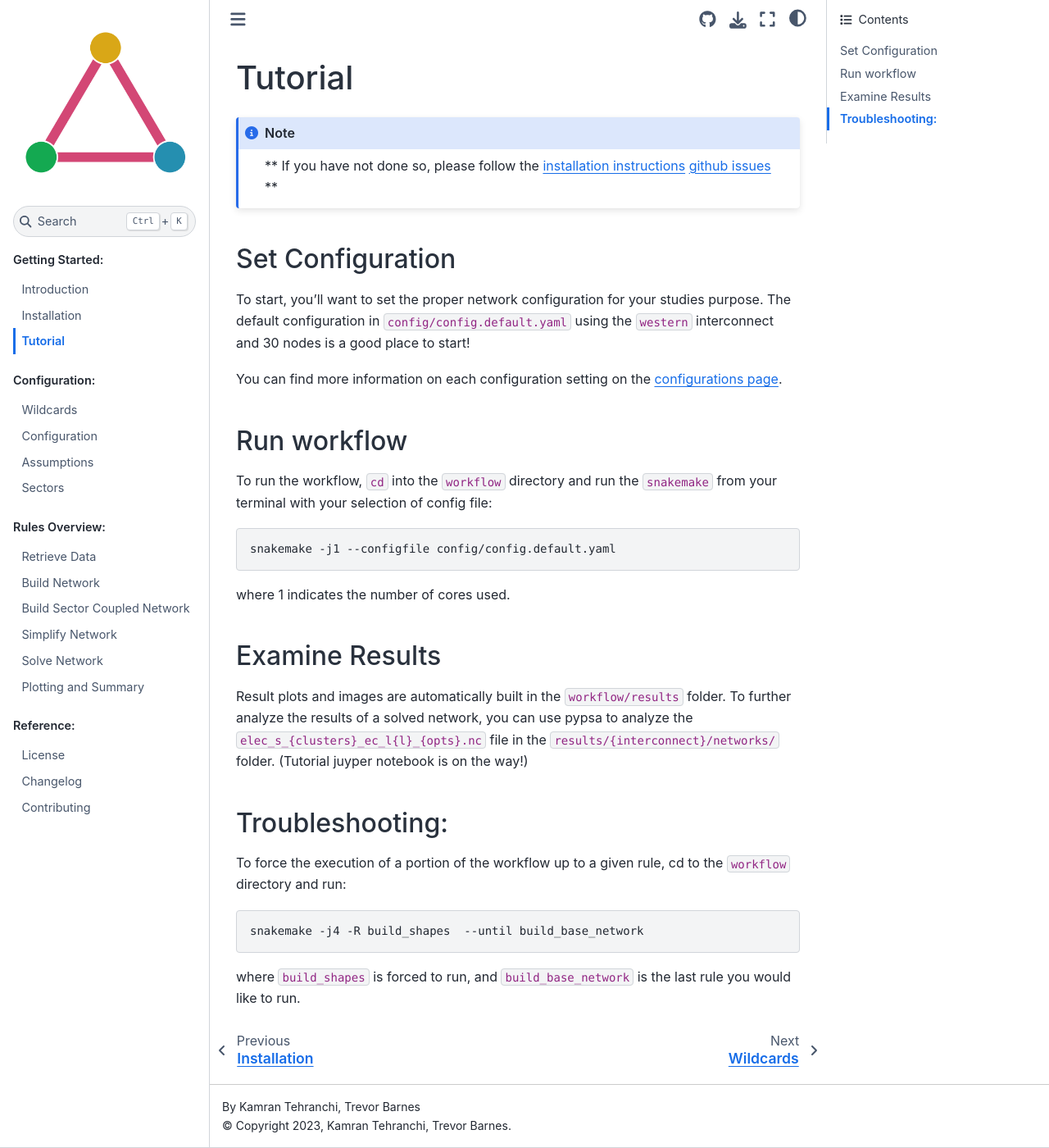
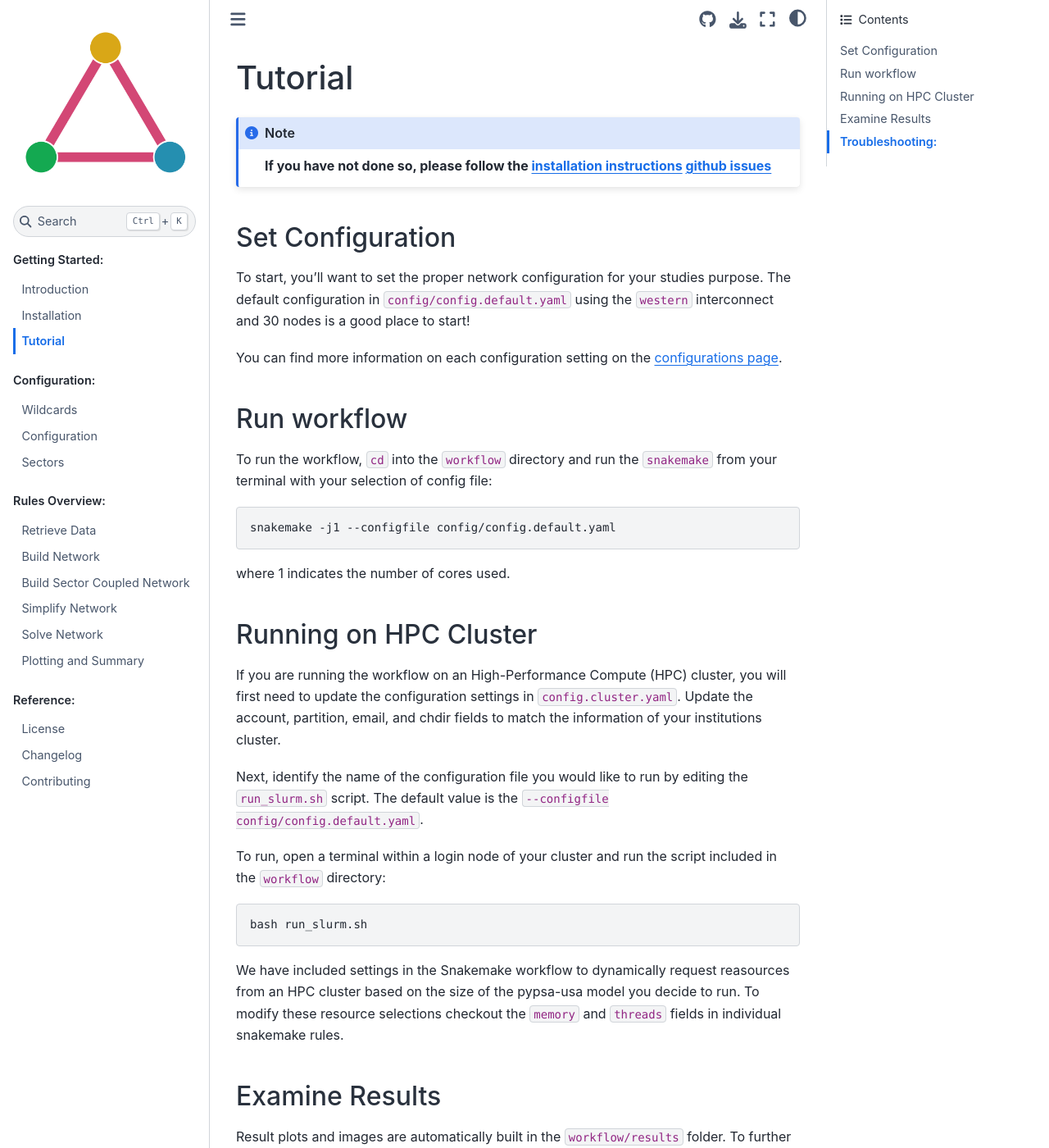
Before and after one commit to PyPSA/pypsa-usa, a Sphinx documentation site: the page built from docs/source/about-usage.md, in a window 1280 px wide and 1400 px high. Shown: the whole window at 82% size. Built offline with Sphinx 7.4.7 and the Sphinx Book theme 1.1.4, drawn with Linux system fonts in a browser that asks for light colours.

Commit message:
Update docs

````diff
--- a/docs/source/about-tutorial.md
+++ b/docs/source/about-usage.md
@@ -2,7 +2,7 @@
 # Tutorial
 
 ```{note}
-** If you have not done so, please follow the [installation instructions](https://pypsa-usa.readthedocs.io/en/latest/about-install.html) [github issues](https://github.com/PyPSA/pypsa-usa/issues) **
+**If you have not done so, please follow the [installation instructions](https://pypsa-usa.readthedocs.io/en/latest/about-install.html) [github issues](https://github.com/PyPSA/pypsa-usa/issues)**
 ```
 
 ## Set Configuration
@@ -22,6 +22,19 @@ snakemake -j1 --configfile config/config.default.yaml
 
 where 1 indicates the number of cores used.
 
+## Running on HPC Cluster
+
+If you are running the workflow on an High-Performance Compute (HPC) cluster, you will first need to update the configuration settings in `config.cluster.yaml`. Update the account, partition, email, and chdir fields to match the information of your institutions cluster.
+
+Next, identify the name of the configuration file you would like to run by editing the `run_slurm.sh` script. The default value is the `--configfile config/config.default.yaml`.
+
+To run, open a terminal within a login node of your cluster and run the script included in the `workflow` directory:
+
+```bash
+bash run_slurm.sh
+```
+
+We have included settings in the Snakemake workflow to dynamically request reasources from an HPC cluster based on the size of the pypsa-usa model you decide to run. To modify these resource selections checkout the `memory` and `threads` fields in individual snakemake rules.
 
 ## Examine Results
 
````
Also changed, not shown: docs/source/about-introduction.md (+0 -2 lines), docs/source/config-assumptions.md (deleted, +0 -5 lines), docs/source/config-configuration.md (+0 -26 lines), docs/source/index.md (+1 -2 lines), 2 other files.
